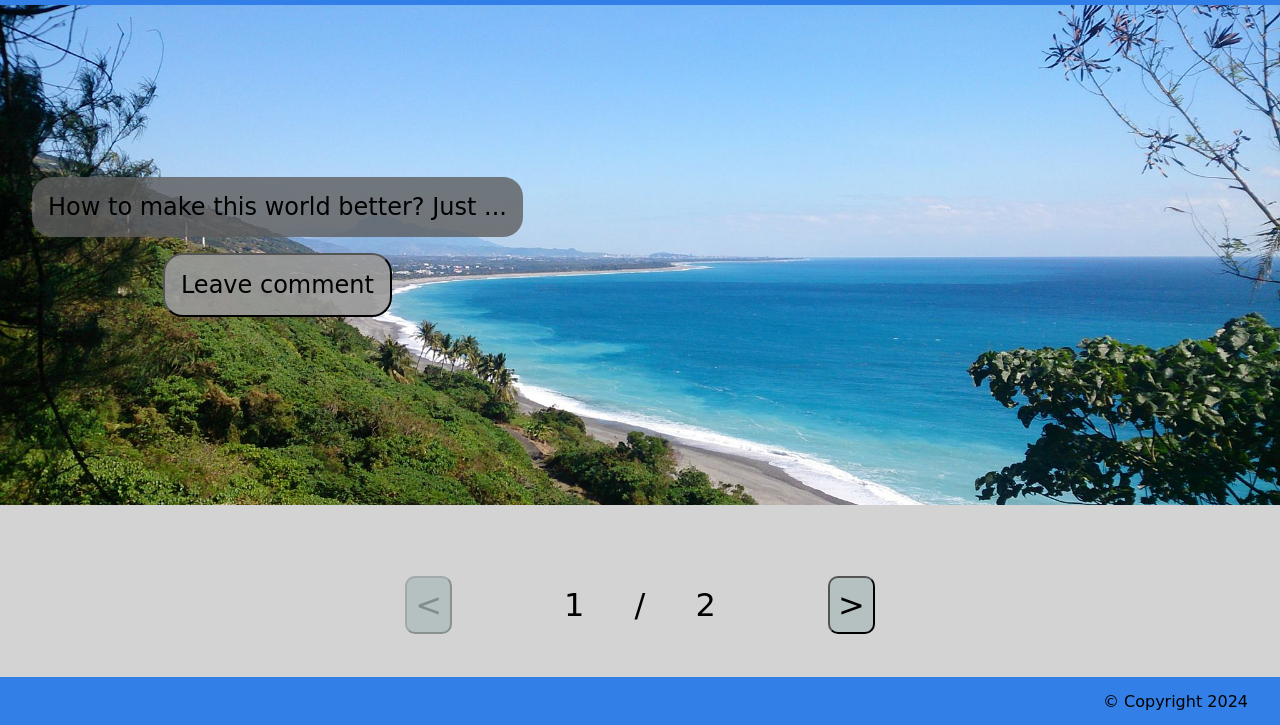
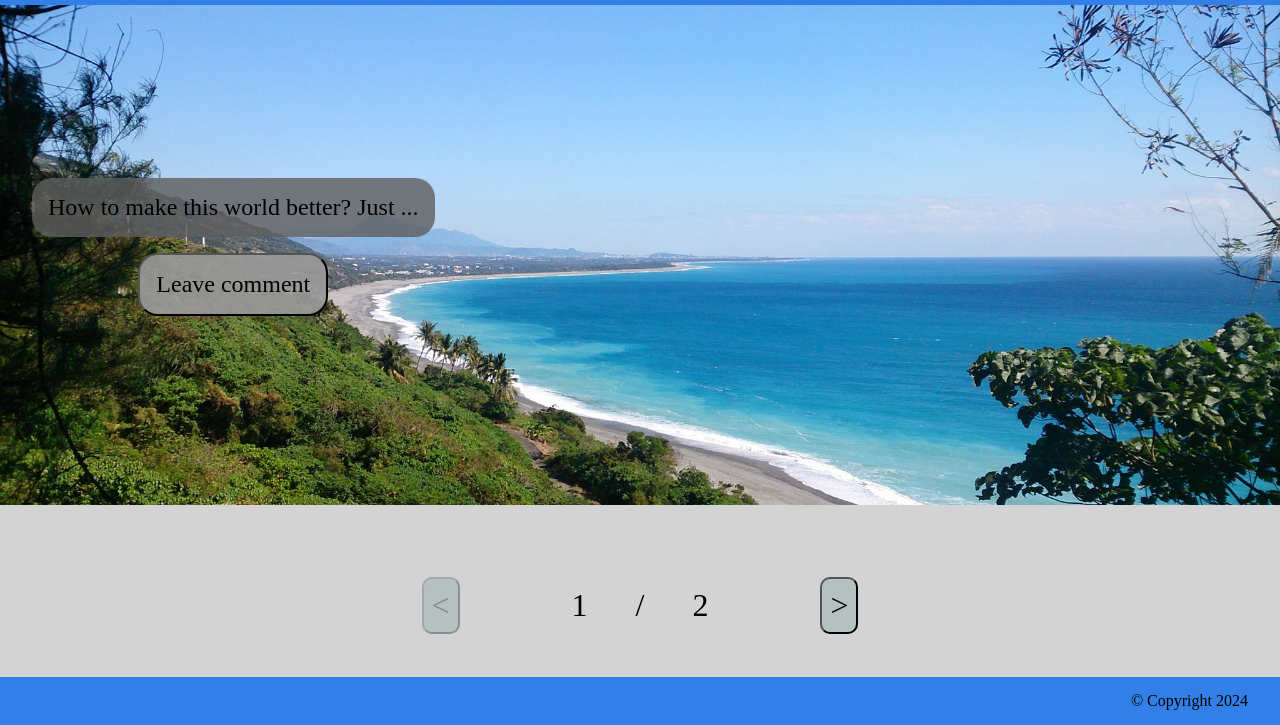
Before and after one commit to BADEnder/guestbook, a website: page views/home.html in a window 1280 px wide. Shown: the part 75-800 px from the top of the page. Drawn offline with Linux system fonts and the light colour scheme; no server answers.

Commit message:
2024-01-20_2

```diff
--- a/public/css/style.css
+++ b/public/css/style.css
@@ -8,7 +8,7 @@
 
     box-sizing: border-box;
     break-inside: avoid;
-    font-family: cursive, 'Times New Roman', Times, serif;
+    font-family: 'Times New Roman', Times, serif;
 }
 
 :root {
```
